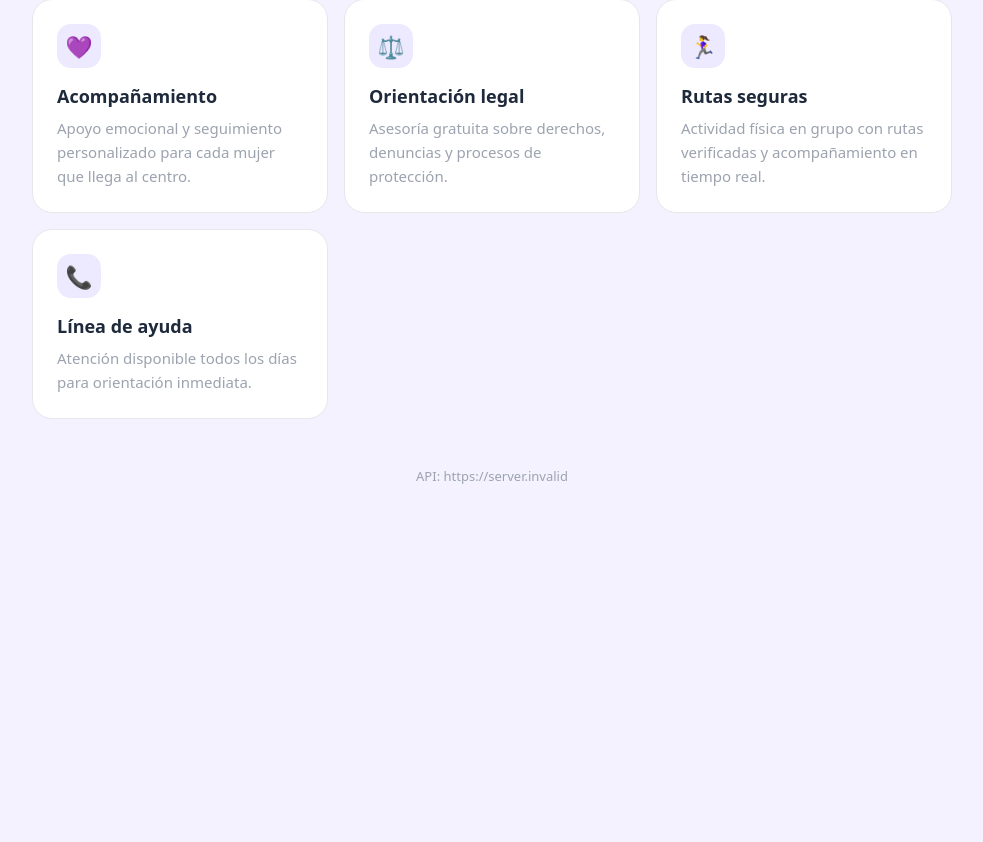
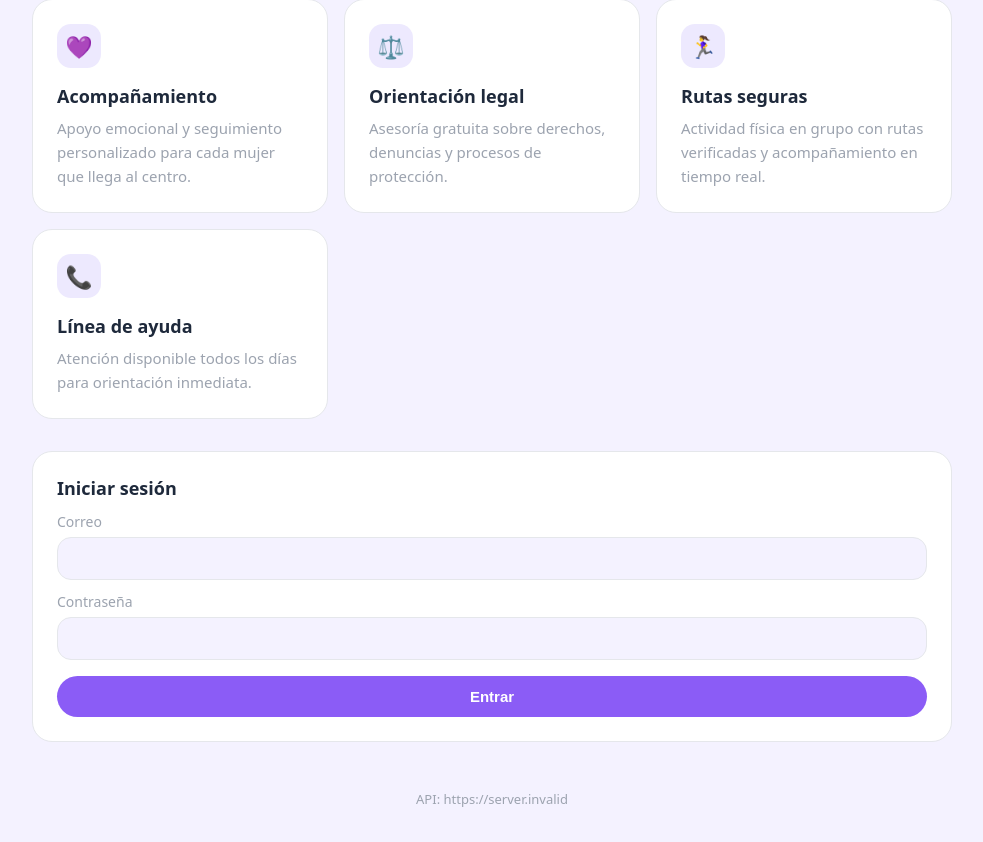
Before and after one commit to alvaro-tc/runner-web, a React (Vite) app: page / in a window 1280 px wide. Shown: the part 404-1246 px from the top of the page, without its empty margins (148-1131 px from the left). Before the commit the page ends 953 px from the top, so only its background shows below. Built offline with nearby package versions, Linux system fonts and the light colour scheme; no server answers.

Commit message:
Prueba de login

```diff
--- a/src/App.jsx
+++ b/src/App.jsx
@@ -1,3 +1,6 @@
+import Login from './Login'
+import { BASE } from './api'
+
 const SERVICIOS = [
   { icon: '💜', title: 'Acompañamiento', text: 'Apoyo emocional y seguimiento personalizado para cada mujer que llega al centro.' },
   { icon: '⚖️', title: 'Orientación legal', text: 'Asesoría gratuita sobre derechos, denuncias y procesos de protección.' },
@@ -28,9 +31,11 @@ export default function App() {
         ))}
       </section>
 
-      <footer>
-        API: {import.meta.env.VITE_API_BASE_URL || 'no configurada'}
-      </footer>
+      <section className="cards">
+        <Login />
+      </section>
+
+      <footer>API: {BASE}</footer>
     </div>
   )
 }
--- /dev/null
+++ b/src/Login.jsx
@@ -0,0 +1,62 @@
+import { useState } from 'react'
+import { login } from './api'
+
+export default function Login() {
+  const [email, setEmail] = useState('')
+  const [password, setPassword] = useState('')
+  const [estado, setEstado] = useState({ cargando: false })
+
+  async function onSubmit(e) {
+    e.preventDefault()
+    setEstado({ cargando: true })
+    try {
+      const sesion = await login(email, password)
+      setEstado({ cargando: false, sesion })
+    } catch (err) {
+      setEstado({ cargando: false, error: err.message })
+    }
+  }
+
+  if (estado.sesion) {
+    return (
+      <div className="card login">
+        <h3>Sesión iniciada</h3>
+        <p>
+          {estado.sesion.user?.name} · {estado.sesion.user?.email} ({estado.sesion.user?.role})
+        </p>
+        <p className="token">accessToken: {estado.sesion.accessToken.slice(0, 24)}…</p>
+        <button onClick={() => setEstado({ cargando: false })}>Cerrar</button>
+      </div>
+    )
+  }
+
+  return (
+    <form className="card login" onSubmit={onSubmit}>
+      <h3>Iniciar sesión</h3>
+      <label>
+        Correo
+        <input
+          type="email"
+          required
+          value={email}
+          autoComplete="username"
+          onChange={(e) => setEmail(e.target.value)}
+        />
+      </label>
+      <label>
+        Contraseña
+        <input
+          type="password"
+          required
+          value={password}
+          autoComplete="current-password"
+          onChange={(e) => setPassword(e.target.value)}
+        />
+      </label>
+      {estado.error && <p className="error">{estado.error}</p>}
+      <button type="submit" disabled={estado.cargando}>
+        {estado.cargando ? 'Entrando…' : 'Entrar'}
+      </button>
+    </form>
+  )
+}
--- /dev/null
+++ b/src/api.js
@@ -0,0 +1,25 @@
+const BASE = import.meta.env.VITE_API_BASE_URL || 'https://runner-app.tumype.com/api/v1'
+
+/// El backend exige un deviceId por sesion; se guarda para no abrir una nueva
+/// sesion de dispositivo en cada login.
+function deviceId() {
+  let id = localStorage.getItem('auth.deviceId')
+  if (!id) {
+    id = crypto.randomUUID()
+    localStorage.setItem('auth.deviceId', id)
+  }
+  return id
+}
+
+export async function login(email, password) {
+  const res = await fetch(`${BASE}/auth/login`, {
+    method: 'POST',
+    headers: { 'Content-Type': 'application/json' },
+    body: JSON.stringify({ email, password, deviceId: deviceId() }),
+  })
+  const json = await res.json()
+  if (!res.ok) throw new Error(json?.error?.message || `Error ${res.status}`)
+  return json.data
+}
+
+export { BASE }
--- a/src/index.css
+++ b/src/index.css
@@ -95,3 +95,30 @@ footer {
   color: var(--text-secondary);
   font-size: 13px;
 }
+
+.login { display: grid; gap: 12px; }
+.login h3 { margin: 0; }
+.login label { display: grid; gap: 6px; font-size: 14px; color: var(--text-secondary); }
+.login input {
+  padding: 12px 14px;
+  border: 1px solid var(--border);
+  border-radius: 14px;
+  background: var(--background);
+  color: var(--text-primary);
+  font-size: 15px;
+}
+.login input:focus { outline: 2px solid var(--primary); outline-offset: 1px; }
+.login button {
+  margin-top: 4px;
+  padding: 12px 24px;
+  border: 0;
+  border-radius: 999px;
+  background: var(--primary);
+  color: var(--on-primary);
+  font-size: 15px;
+  font-weight: 600;
+  cursor: pointer;
+}
+.login button:disabled { opacity: 0.6; cursor: default; }
+.login .error { color: #f43f5e; font-size: 14px; margin: 0; }
+.login .token { font-family: ui-monospace, monospace; font-size: 12px; word-break: break-all; color: var(--text-secondary); }
```
